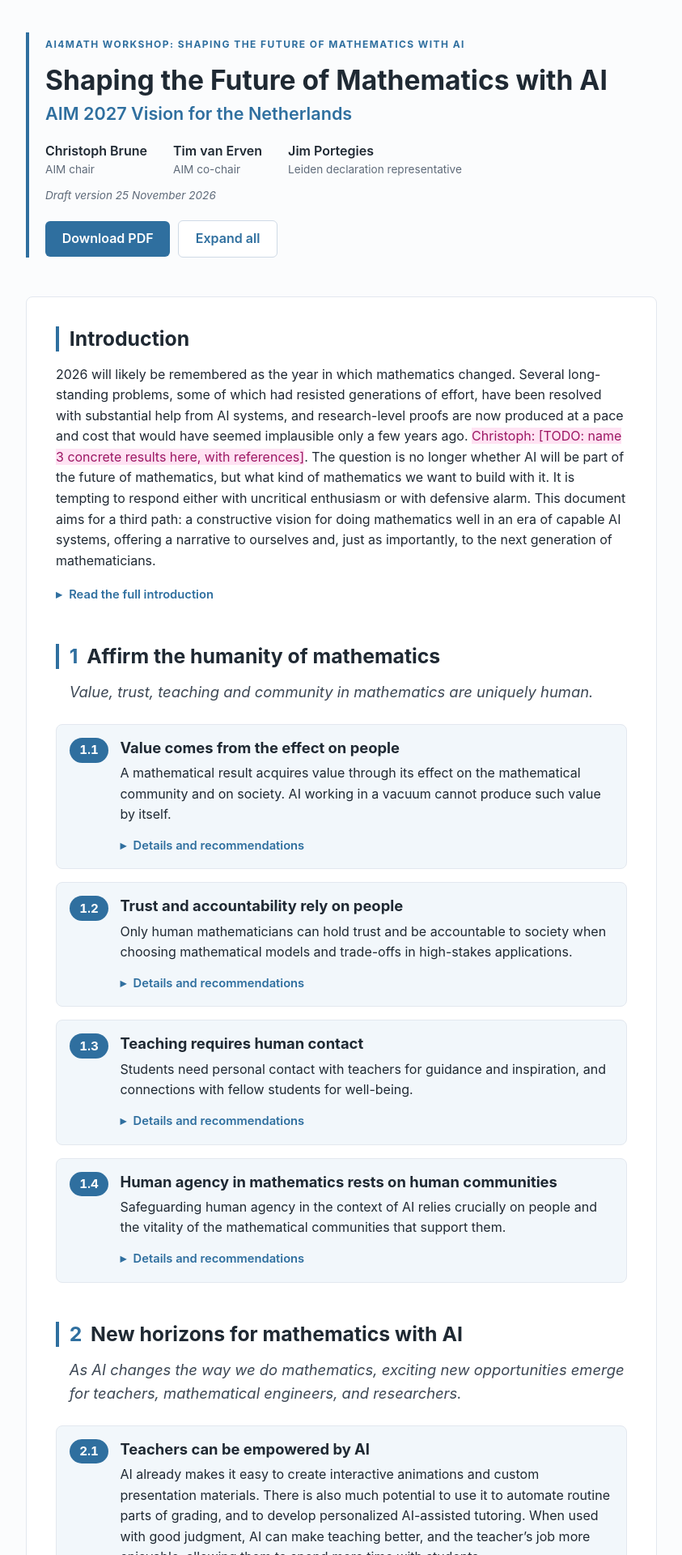
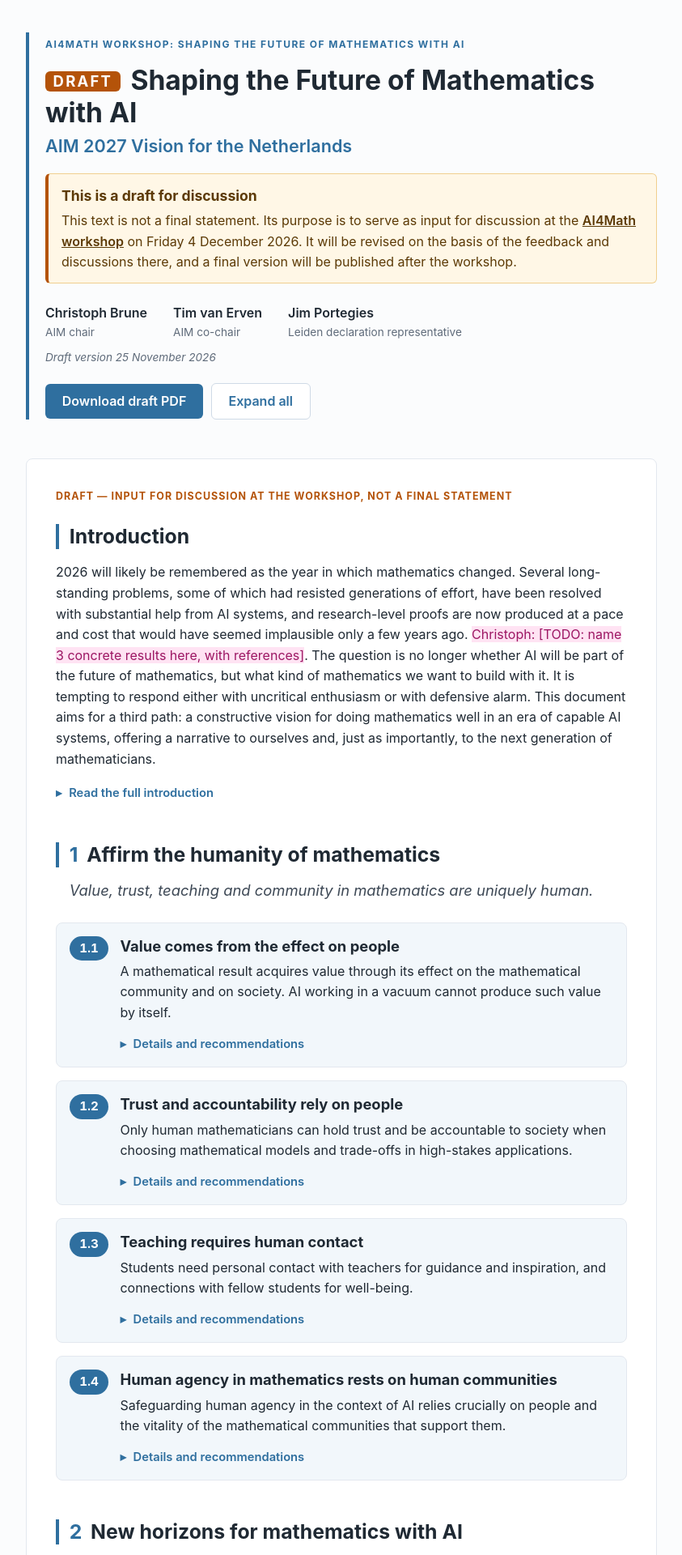
Before and after one commit to ai4mathnl/ai4mathnl.github.io, a Jekyll site: the page built from vision.html, in a window 1280 px wide. Shown: the top 1920 px of the page at 81% size, without its empty margins (218-1061 px from the left). Built offline with Jekyll 4.4.1, drawn with Linux system fonts in a browser that asks for light colours.

Commit message:
Mark the vision page as a draft for discussion at the workshop
A tag in the title, a notice under it and a band across the top of the text
say that this is not a final statement but input for the workshop. All of it
hangs on vision_draft in _config.yml, to be switched off for the final version.

```diff
--- a/_config.yml
+++ b/_config.yml
@@ -31,6 +31,12 @@ workshop:
   cancellation_email: "nada.mitrovic@cwi.nl"
   contact_email: ""
 
+# The vision document at /vision/. While this is true the page announces, in
+# its header and above the text, that it is a draft for discussion at the
+# workshop. Set it to false when the final version goes up, and drop "Draft"
+# from the title in vision.html's front matter at the same time.
+vision_draft: true
+
 # The organising body. The list of people lives in _data/organisers.yml.
 organiser:
   name: "AIM"
--- a/assets/css/site.css
+++ b/assets/css/site.css
@@ -322,6 +322,54 @@ a:hover { color: var(--accent-dark); }
   color: var(--accent);
 }
 
+/* Draft status. Deliberately the one warm colour on the site, so that it
+   cannot be mistaken for decoration: a tag in the title, a notice under it,
+   and a band across the top of the document itself for anyone who arrives
+   by a link into the text. All three hang on vision_draft in _config.yml. */
+.draft-tag {
+  display: inline-block;
+  vertical-align: 0.2em;
+  margin-right: 0.3rem;
+  padding: 0.1rem 0.6rem;
+  border-radius: 6px;
+  background: #b45309;
+  color: #fff;
+  font-size: 0.55em;
+  letter-spacing: 0.12em;
+  text-transform: uppercase;
+}
+
+.draft-notice {
+  margin: 0 0 1.5rem;
+  padding: 0.8rem 1rem;
+  background: #fff7e6;
+  border: 1px solid #f0cf8f;
+  border-left: 4px solid #b45309;
+  border-radius: 6px;
+  color: #5c3a06;
+}
+
+.draft-notice p { margin: 0; }
+
+.draft-notice .draft-notice__title {
+  margin-bottom: 0.25rem;
+  font-size: 1.1rem;
+  font-weight: 700;
+}
+
+.draft-notice a { color: inherit; font-weight: 600; }
+
+.vision--draft { border-top: 4px solid #b45309; }
+
+.vision__status {
+  margin: 0 0 1.5rem;
+  font-size: 0.78rem;
+  font-weight: 700;
+  letter-spacing: 0.08em;
+  text-transform: uppercase;
+  color: #b45309;
+}
+
 .vision-authors {
   list-style: none;
   margin: 0 0 0.6rem;
@@ -374,7 +422,8 @@ button.button {
 .vision-intro p:first-child { margin-top: 0; }
 
 .vision-section { margin-top: 3rem; }
-.vision-section:first-child { margin-top: 0; }
+.vision-section:first-child,
+.vision__status + .vision-section { margin-top: 0; }
 
 .vision-section > h2 {
   margin: 0 0 0.9rem;
--- a/vision.html
+++ b/vision.html
@@ -1,9 +1,9 @@
 ---
 layout: default
-title: "AIM 2027 Vision for the Netherlands"
+title: "Draft AIM 2027 Vision for the Netherlands"
 description: >-
-  Shaping the Future of Mathematics with AI: a vision for the Netherlands by
-  AIM, the Dutch network for AI and mathematics.
+  Shaping the Future of Mathematics with AI: a draft vision for the
+  Netherlands by AIM, as input for discussion at the AI4Math workshop.
 permalink: /vision/
 image: /assets/img/social-card.png
 ---
@@ -15,8 +15,21 @@ image: /assets/img/social-card.png
 
 <header class="hero">
   <p class="hero__kicker"><a class="hero__back" href="{{ '/' | relative_url }}">{{ site.title }}</a></p>
-  <h1 class="hero__title">{{ vision.title }}</h1>
+  <h1 class="hero__title">
+    {%- if site.vision_draft -%}<span class="draft-tag">Draft</span> {% endif -%}
+    {{ vision.title }}</h1>
   <p class="hero__subtitle">{{ vision.subtitle }}</p>
+  {%- if site.vision_draft %}
+  <div class="draft-notice" role="note">
+    <p class="draft-notice__title">This is a draft for discussion</p>
+    <p>
+      This text is not a final statement. Its purpose is to serve as input for
+      discussion at the <a href="{{ '/' | relative_url }}">AI4Math workshop</a> on
+      {{ site.workshop.date }}. It will be revised on the basis of the feedback and
+      discussions there, and a final version will be published after the workshop.
+    </p>
+  </div>
+  {%- endif %}
   <ul class="vision-authors">
     {%- for author in vision.authors -%}
       <li>
@@ -27,13 +40,16 @@ image: /assets/img/social-card.png
   </ul>
   <p class="vision-date">{{ vision.date }}</p>
   <p class="hero__actions">
-    <a class="button" href="{{ '/assets/vision.pdf' | relative_url }}">Download PDF</a>
+    <a class="button" href="{{ '/assets/vision.pdf' | relative_url }}">Download {% if site.vision_draft %}draft {% endif %}PDF</a>
     {%- comment %} Shown by vision.js: without scripts it could not do anything. {% endcomment -%}
     <button class="button button--quiet" type="button" data-vision-toggle hidden>Expand all</button>
   </p>
 </header>
 
-<article class="vision">
+<article class="vision{% if site.vision_draft %} vision--draft{% endif %}">
+  {%- if site.vision_draft %}
+  <p class="vision__status">Draft &mdash; input for discussion at the workshop, not a final statement</p>
+  {%- endif %}
   {% include vision-body.html %}
 </article>
 
```
Also changed, not shown: README.md.
